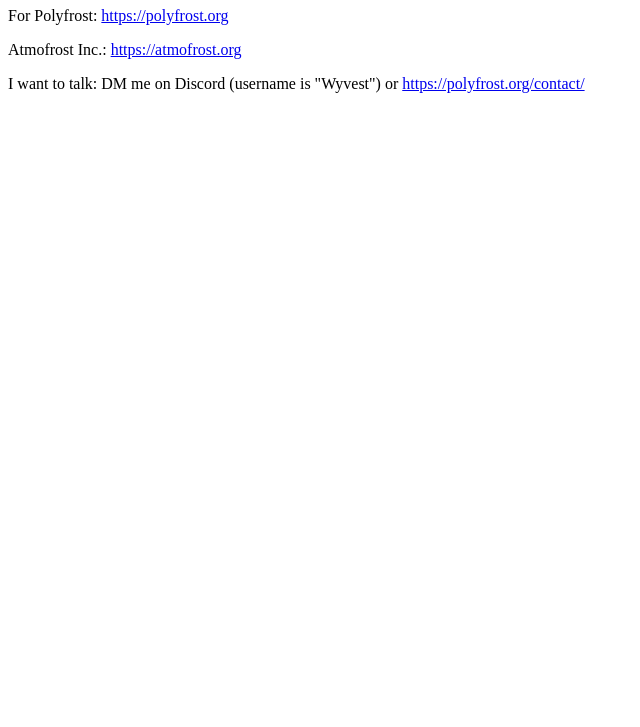
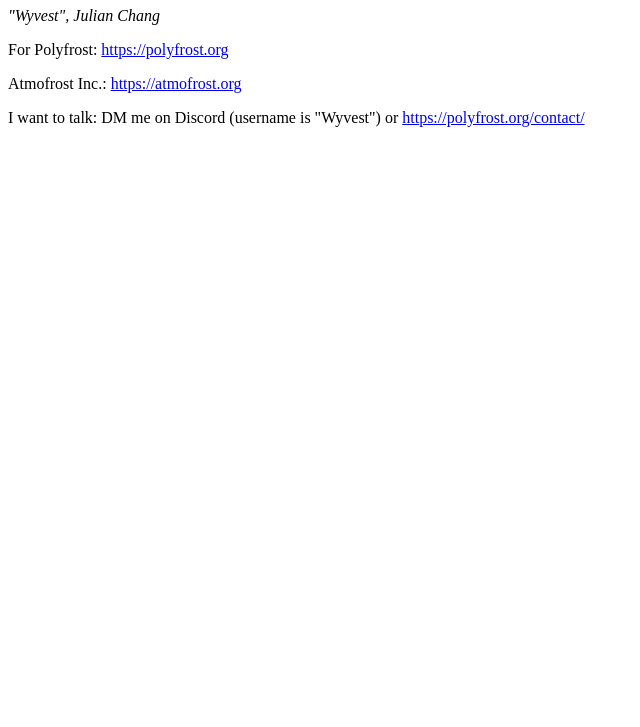
Before and after one commit to Wyvest/wyvest.net, a plain HTML site: page index.html in a window 1280 px wide. Shown: the part 73-800 px from the top of the page, without its empty margins (0-640 px from the left). Drawn offline with Linux system fonts and the light colour scheme.

Commit message:
Update index.html

```diff
--- a/index.html
+++ b/index.html
@@ -6,6 +6,7 @@
 <body>
 
 <h1>wyvest.net</h1>
+<i>"Wyvest", Julian Chang</i>
 <p>For Polyfrost: <a href="https://polyfrost.org">https://polyfrost.org</a></p>
 <p>Atmofrost Inc.: <a href="https://atmofrost.org">https://atmofrost.org</a></p>
 <p>I want to talk: DM me on Discord (username is "Wyvest") or <a href="https://polyfrost.org/contact/">https://polyfrost.org/contact/</a></p>
```
